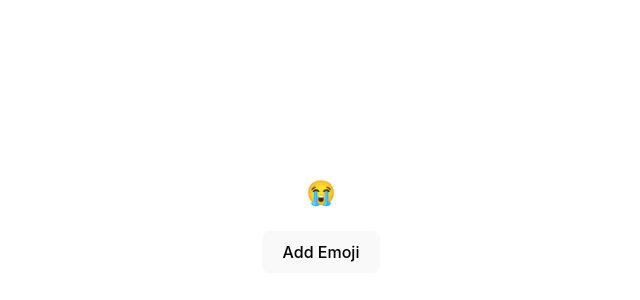
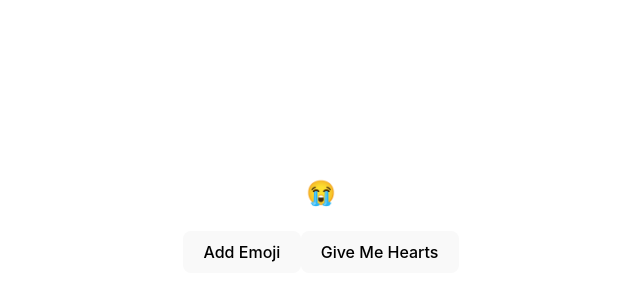
Before and after one commit to hefamba/vite-practice-2, a React (Vite) app: page / in a window 1280 px wide. Shown: the part 186-486 px from the top of the page, without its empty margins (319-959 px from the left). Built offline with nearby package versions, Linux system fonts and the light colour scheme.

Commit message:
changed to hearts

```diff
--- a/src/EmojiClicker.jsx
+++ b/src/EmojiClicker.jsx
@@ -12,6 +12,14 @@ export default function EmojiClicker() {
       return prev.filter((e) => e.id !== id);
     });
   }
+
+  const makeEverthingAHeart = () => {
+    return setEmojis((prev) =>
+      prev.map((e) => {
+        return { ...e, emoji: '💙' };
+      })
+    );
+  };
   return (
     <div>
       {emojis.map((e) => (
@@ -20,6 +28,7 @@ export default function EmojiClicker() {
         </h2>
       ))}
       <button onClick={addEmoji}>Add Emoji</button>
+      <button onClick={makeEverthingAHeart}>Give Me Hearts</button>
     </div>
   );
 }
--- /dev/null
+++ b/src/ShoppingCart.jsx
@@ -0,0 +1,5 @@
+import React from 'react';
+
+export default function ShoppingCart() {
+  return <div>ShoppingCart</div>;
+}
```
